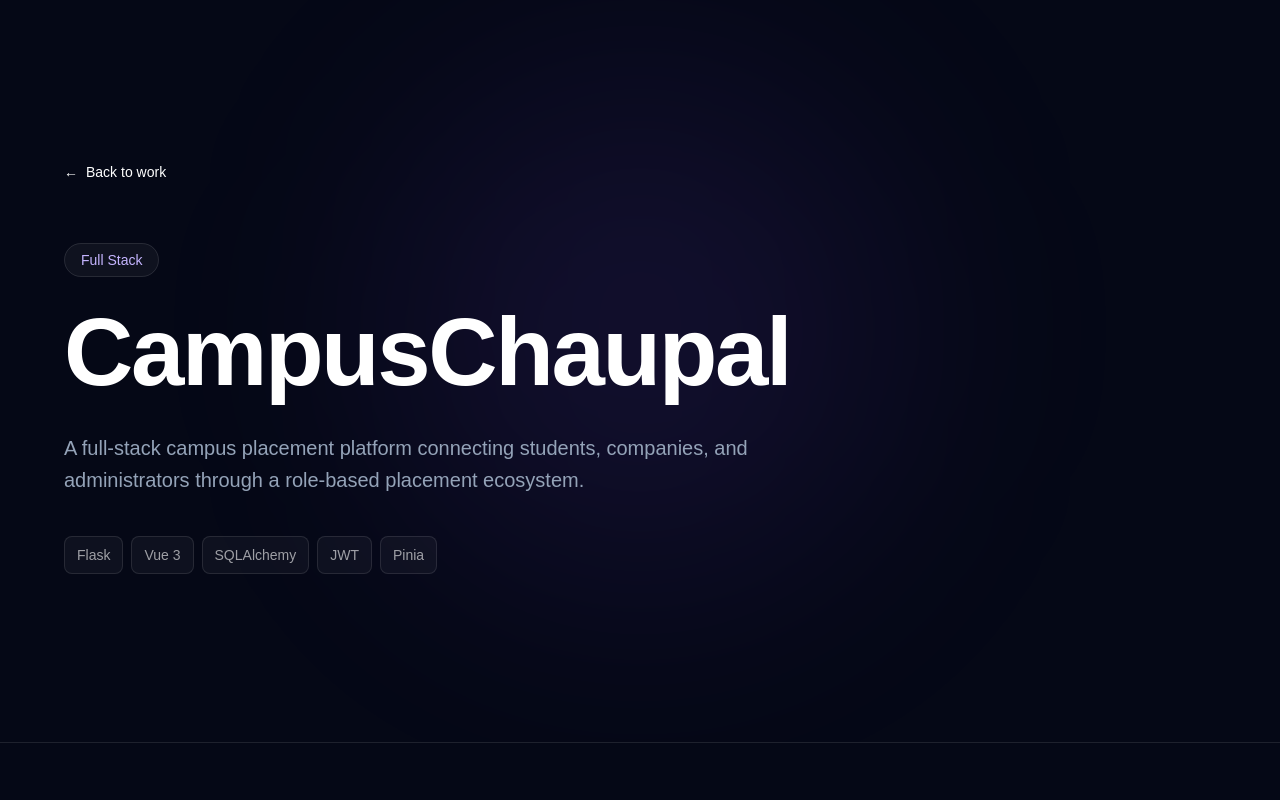
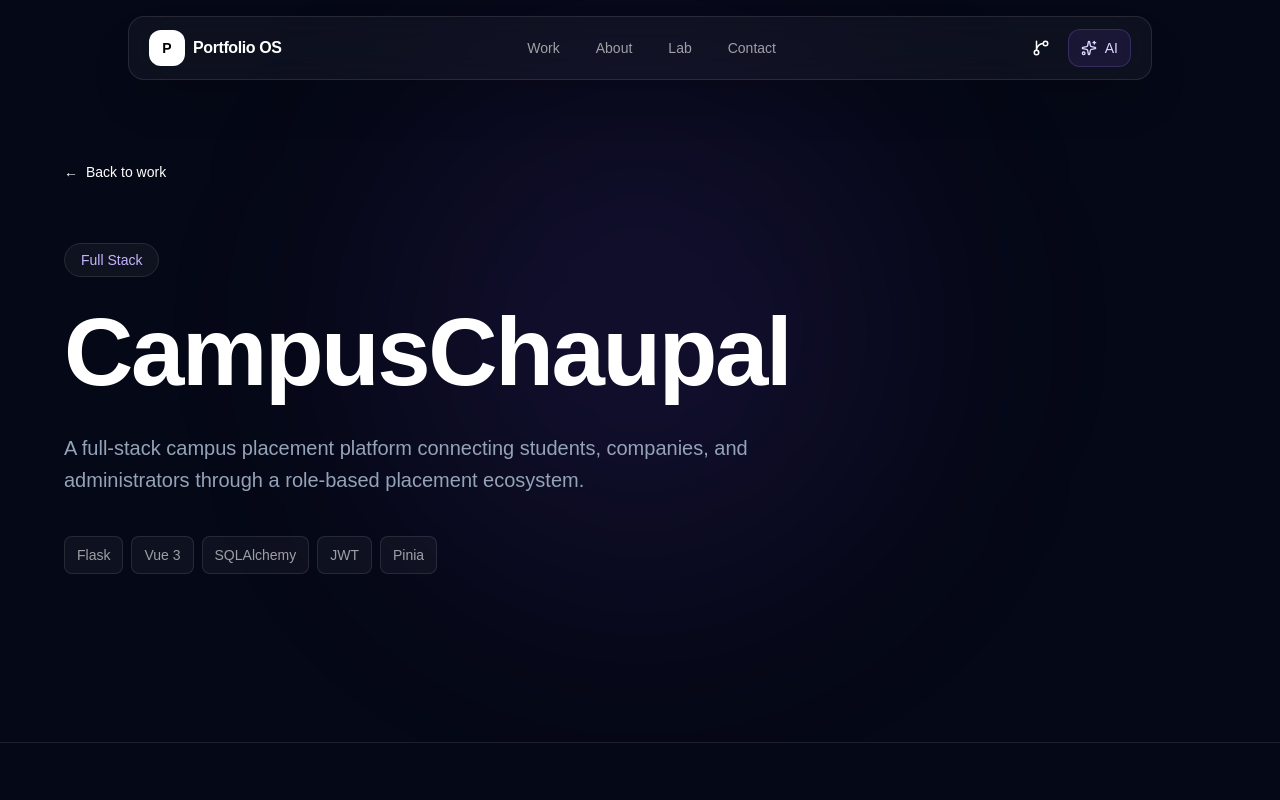
Before and after one commit to i-shashikant/Portfolio-OS, a Next.js app: page /projects/campus-chaupal in a window 1280 px wide. Shown: the top 800 px of the page. Built offline with nearby package versions, Linux system fonts and the light colour scheme.

Commit message:
Added Project Cards Transition

```diff
--- a/app/layout.tsx
+++ b/app/layout.tsx
@@ -1,19 +1,27 @@
+import type { Metadata } from 'next';
+
+import Navbar from '@/components/layout/Navbar';
+
 import './globals.css';
-import type { Metadata } from 'next';
 
 export const metadata: Metadata = {
   title: 'Portfolio OS',
-  description: 'AI-powered interactive portfolio',
+  description:
+    'A creative developer portfolio.',
 };
 
 export default function RootLayout({
   children,
-}: {
+}: Readonly<{
   children: React.ReactNode;
-}) {
+}>) {
   return (
     <html lang="en">
-      <body>{children}</body>
+      <body>
+        <Navbar />
+
+        {children}
+      </body>
     </html>
   );
 }
--- a/app/page.tsx
+++ b/app/page.tsx
@@ -1,11 +1,11 @@
 import Hero from '@/components/hero/Hero';
-import Navbar from '@/components/layout/Navbar';
-import ProjectsSection from '@/components/projects/ProjectsSection';
+import ProjectsSection from '../components/projects/ProjectsSection';
+import PageTransition from '@/components/transitions/PageTransition';
 
 export default function Home() {
   return (
+    <PageTransition>
       <main>
-      <Navbar />
 
         <Hero />
 
@@ -15,22 +15,29 @@ export default function Home() {
           id="about"
           className="flex min-h-screen items-center justify-center"
         >
-        <h2 className="text-4xl font-bold">About</h2>
+          <h2 className="text-4xl font-bold">
+            About
+          </h2>
         </section>
 
         <section
           id="lab"
           className="flex min-h-screen items-center justify-center"
         >
-        <h2 className="text-4xl font-bold">Lab</h2>
+          <h2 className="text-4xl font-bold">
+            Lab
+          </h2>
         </section>
 
         <section
           id="contact"
           className="flex min-h-screen items-center justify-center"
         >
-        <h2 className="text-4xl font-bold">Contact</h2>
+          <h2 className="text-4xl font-bold">
+            Contact
+          </h2>
         </section>
       </main>
+    </PageTransition>
   );
 }
--- a/app/projects/[slug]/page.tsx
+++ b/app/projects/[slug]/page.tsx
@@ -1,6 +1,7 @@
 import { notFound } from 'next/navigation';
 
 import ProjectCaseStudy from '@/components/projects/ProjectCaseStudy';
+import PageTransition from '@/components/transitions/PageTransition';
 import { projects } from '@/data/projects';
 
 type ProjectPageProps = {
@@ -22,5 +23,9 @@ export default async function ProjectPage({
     notFound();
   }
 
-  return <ProjectCaseStudy project={project} />;
+  return (
+  <PageTransition>
+    <ProjectCaseStudy project={project} />
+  </PageTransition>
+);
 }
--- /dev/null
+++ b/components/transitions/PageTransition.tsx
@@ -0,0 +1,31 @@
+'use client';
+
+import { motion } from 'framer-motion';
+import { ReactNode } from 'react';
+
+type PageTransitionProps = {
+  children: ReactNode;
+};
+
+export default function PageTransition({
+  children,
+}: PageTransitionProps) {
+  return (
+    <motion.div
+      initial={{
+        opacity: 0,
+        y: 12,
+      }}
+      animate={{
+        opacity: 1,
+        y: 0,
+      }}
+      transition={{
+        duration: 0.45,
+        ease: [0.22, 1, 0.36, 1],
+      }}
+    >
+      {children}
+    </motion.div>
+  );
+}
```
Lines whose indentation alone changed are shown as unchanged.
